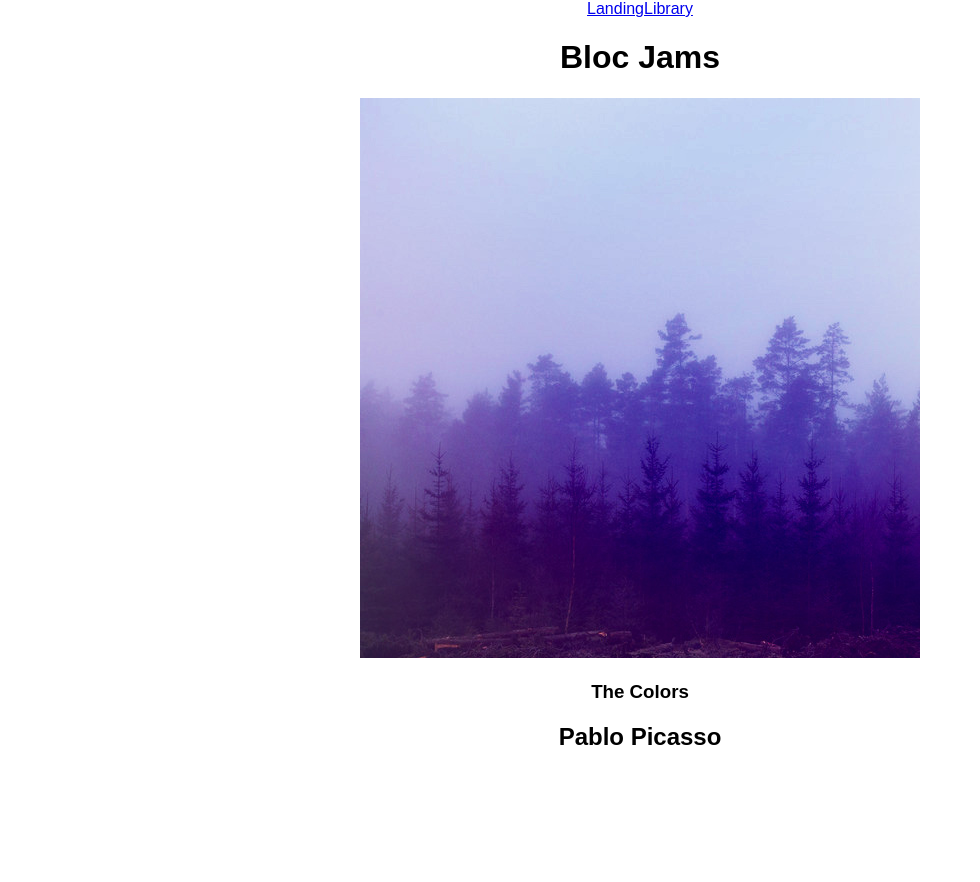
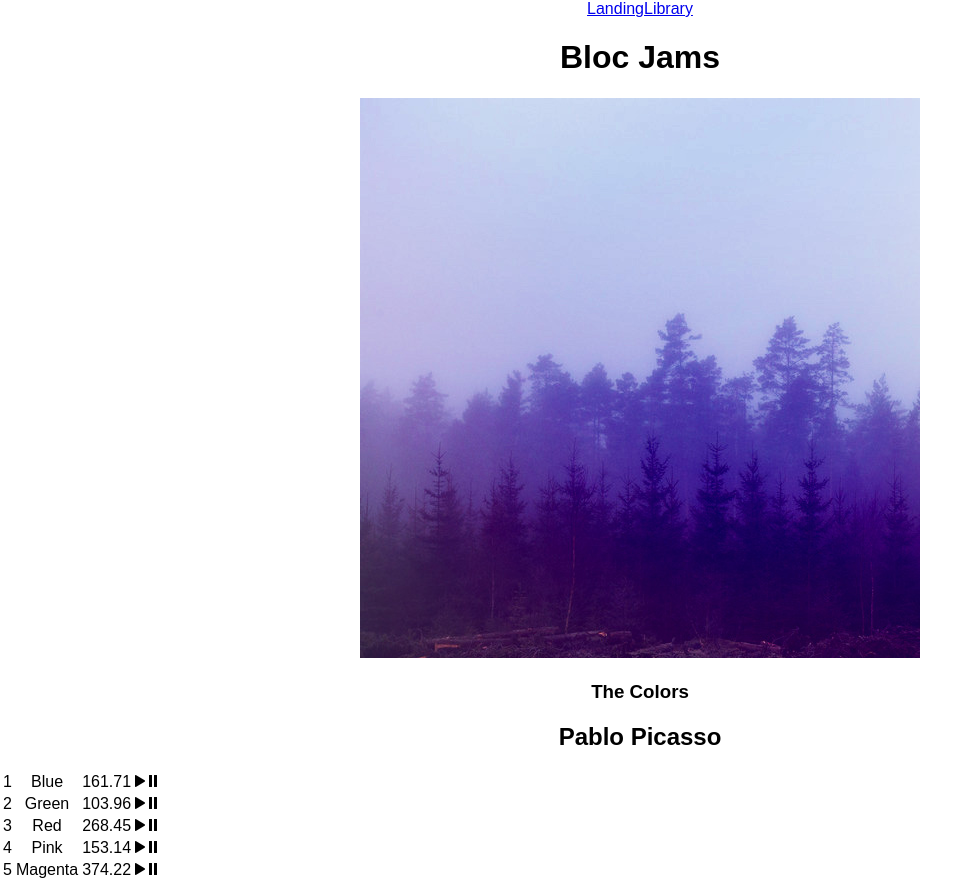
Before and after one commit to eschlicter/Ripple-Music, a React (Create React App) app: page /album/the-colors in a window 1280 px wide. Shown: the whole page, without its empty margins (0-980 px from the left). Before the commit the page ends 800 px from the top, so only its background shows below. Built offline with nearby package versions, Linux system fonts and the light colour scheme.

Commit message:
checkpoint components album complete

```diff
--- a/public/index.html
+++ b/public/index.html
@@ -10,6 +10,7 @@
     -->
     <link rel="manifest" href="%PUBLIC_URL%/manifest.json">
     <link rel="shortcut icon" href="%PUBLIC_URL%/favicon.ico">
+    <link rel="stylesheet" href="http://code.ionicframework.com/ionicons/2.0.1/css/ionicons.min.css">
     <!--
       Notice the use of %PUBLIC_URL% in the tags above.
       It will be replaced with the URL of the `public` folder during the build.
--- a/src/components/Album.js
+++ b/src/components/Album.js
@@ -32,6 +32,17 @@
              <col id="song-duration-column" />
            </colgroup>
            <tbody>
+           {
+           this.state.album.songs.map( (songs, index) =>
+           <tr className="song" key={index}>
+            <td className="song-number">{index+1}</td>
+            <td className="song-title">{songs.title}</td>
+            <td className="song-duration">{songs.duration}</td>
+            <td className="ion-play"></td>
+            <td className="ion-pause"></td>
+           </tr>
+            )
+          }
            </tbody>
          </table>
       </section>
```
